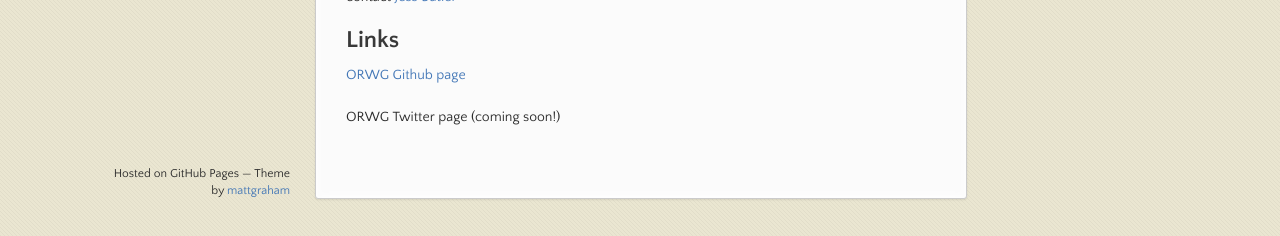
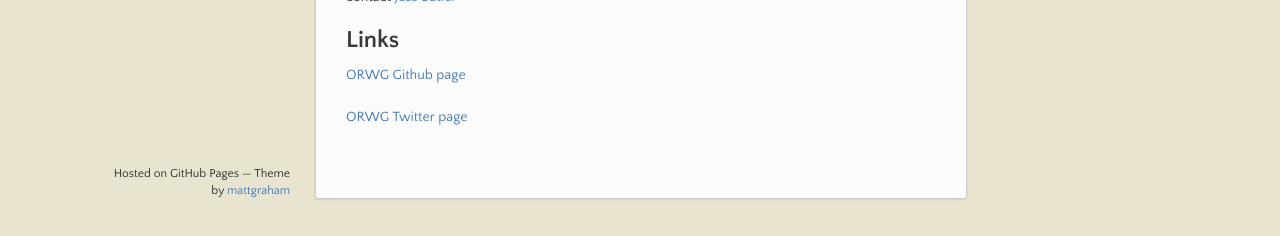
Before and after one commit to ORWG-Aberdeen/ORWG-Aberdeen.github.io, a Jekyll site: the page built from index.md, in a window 1280 px wide and 1166 px high. Shown: the part 927-1163 px from the top of the window. Built offline with Jekyll 4.4.1, drawn with Linux system fonts in a browser that asks for light colours.

Commit message:
Add link to twitter

```diff
--- a/index.md
+++ b/index.md
@@ -42,4 +42,4 @@ Everyone is welcome and no previous experience is necessary. To join our mailing
 
 [ORWG Github page](https://github.com/ORWG-Aberdeen)
 
-ORWG Twitter page (coming soon!)
+[ORWG Twitter page](https://twitter.com/AberdeenOrwg)
```
